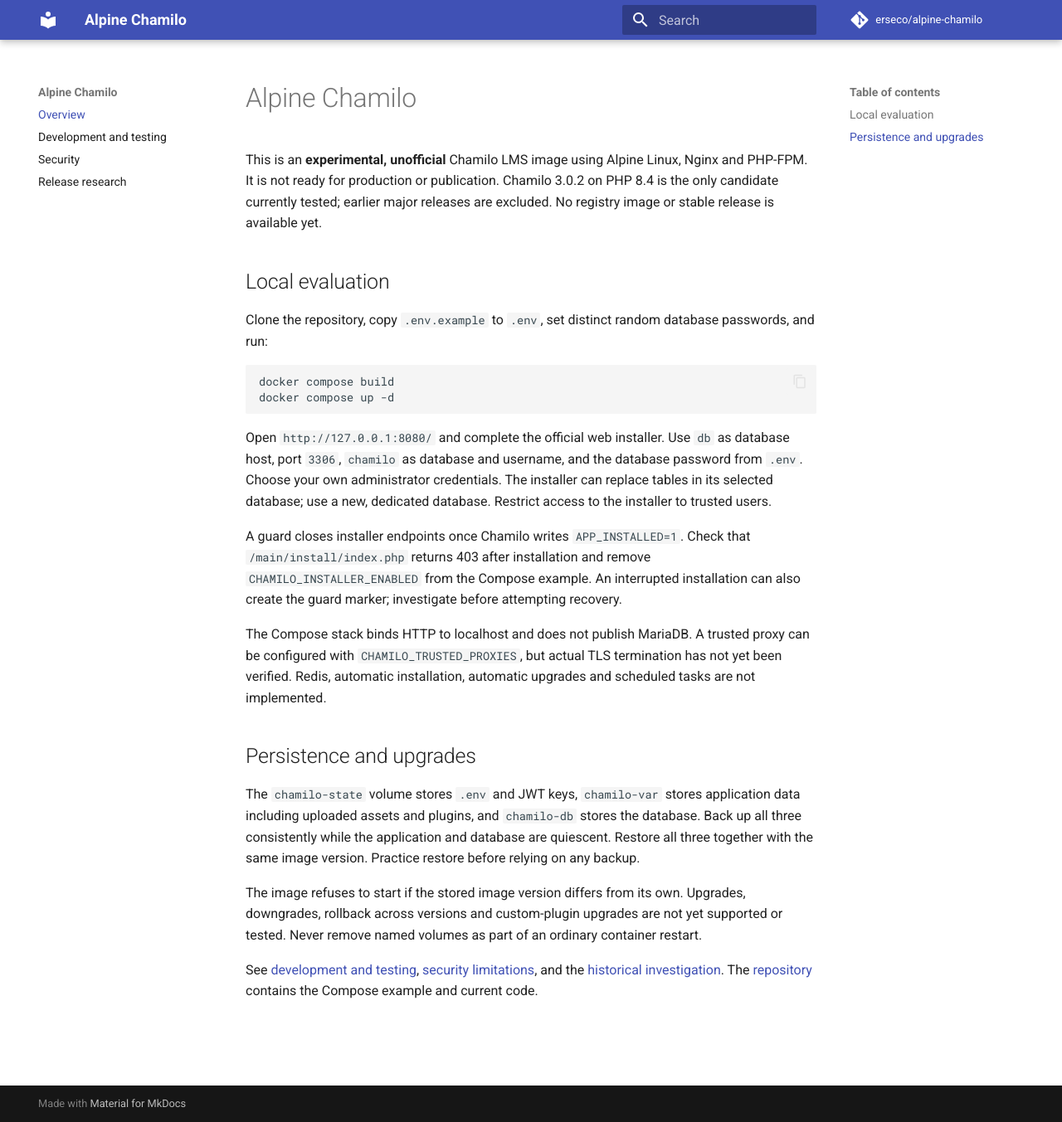
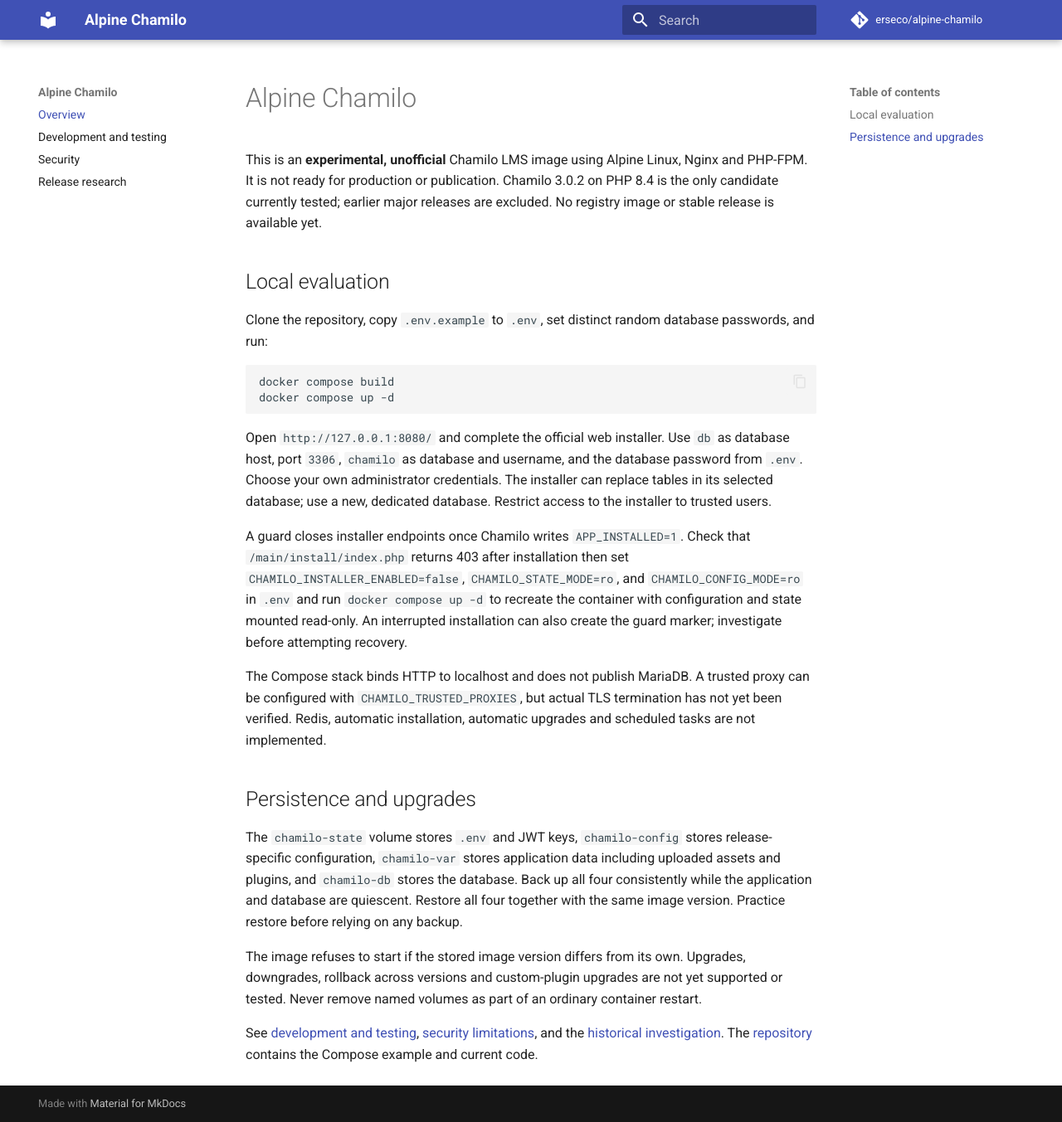
Before and after one commit to erseco/alpine-chamilo, an MkDocs documentation site: the page built from docs/index.md, in a window 1280 px wide and 1353 px high. Shown: the whole window at 83% size. Built offline with MkDocs 1.6.1 and Material for MkDocs 9.7.7, drawn with Linux system fonts in a browser that asks for light colours; comment, search, counter and statistics services are not loaded.

Commit message:
Support read-only configuration after installation

```diff
--- a/compose.yaml
+++ b/compose.yaml
@@ -3,12 +3,13 @@ services:
     image: ${CHAMILO_IMAGE:-alpine-chamilo:test}
     build: .
     environment:
-      CHAMILO_INSTALLER_ENABLED: "true"
+      CHAMILO_INSTALLER_ENABLED: ${CHAMILO_INSTALLER_ENABLED:-false}
       CHAMILO_TRUSTED_PROXIES: ${CHAMILO_TRUSTED_PROXIES:-}
     ports:
       - "127.0.0.1:${CHAMILO_PORT:-8080}:8080"
     volumes:
-      - chamilo-state:/data
+      - chamilo-state:/data:${CHAMILO_STATE_MODE:-rw}
+      - chamilo-config:/var/www/html/config:${CHAMILO_CONFIG_MODE:-rw}
       - chamilo-var:/var/www/html/var
     depends_on:
       db:
@@ -29,5 +30,6 @@ services:
       retries: 30
 volumes:
   chamilo-state:
+  chamilo-config:
   chamilo-var:
   chamilo-db:
--- a/docs/index.md
+++ b/docs/index.md
@@ -13,13 +13,13 @@ docker compose up -d
 
 Open `http://127.0.0.1:8080/` and complete the official web installer. Use `db` as database host, port `3306`, `chamilo` as database and username, and the database password from `.env`. Choose your own administrator credentials. The installer can replace tables in its selected database; use a new, dedicated database. Restrict access to the installer to trusted users.
 
-A guard closes installer endpoints once Chamilo writes `APP_INSTALLED=1`. Check that `/main/install/index.php` returns 403 after installation and remove `CHAMILO_INSTALLER_ENABLED` from the Compose example. An interrupted installation can also create the guard marker; investigate before attempting recovery.
+A guard closes installer endpoints once Chamilo writes `APP_INSTALLED=1`. Check that `/main/install/index.php` returns 403 after installation then set `CHAMILO_INSTALLER_ENABLED=false`, `CHAMILO_STATE_MODE=ro`, and `CHAMILO_CONFIG_MODE=ro` in `.env` and run `docker compose up -d` to recreate the container with configuration and state mounted read-only. An interrupted installation can also create the guard marker; investigate before attempting recovery.
 
 The Compose stack binds HTTP to localhost and does not publish MariaDB. A trusted proxy can be configured with `CHAMILO_TRUSTED_PROXIES`, but actual TLS termination has not yet been verified. Redis, automatic installation, automatic upgrades and scheduled tasks are not implemented.
 
 ## Persistence and upgrades
 
-The `chamilo-state` volume stores `.env` and JWT keys, `chamilo-var` stores application data including uploaded assets and plugins, and `chamilo-db` stores the database. Back up all three consistently while the application and database are quiescent. Restore all three together with the same image version. Practice restore before relying on any backup.
+The `chamilo-state` volume stores `.env` and JWT keys, `chamilo-config` stores release-specific configuration, `chamilo-var` stores application data including uploaded assets and plugins, and `chamilo-db` stores the database. Back up all four consistently while the application and database are quiescent. Restore all four together with the same image version. Practice restore before relying on any backup.
 
 The image refuses to start if the stored image version differs from its own. Upgrades, downgrades, rollback across versions and custom-plugin upgrades are not yet supported or tested. Never remove named volumes as part of an ordinary container restart.
 
```
Also changed, not shown: README.md (+4 -2 lines), docs/development.md (+1 -1 lines), docs/security.md (+1 -1 lines), 5 other files.
